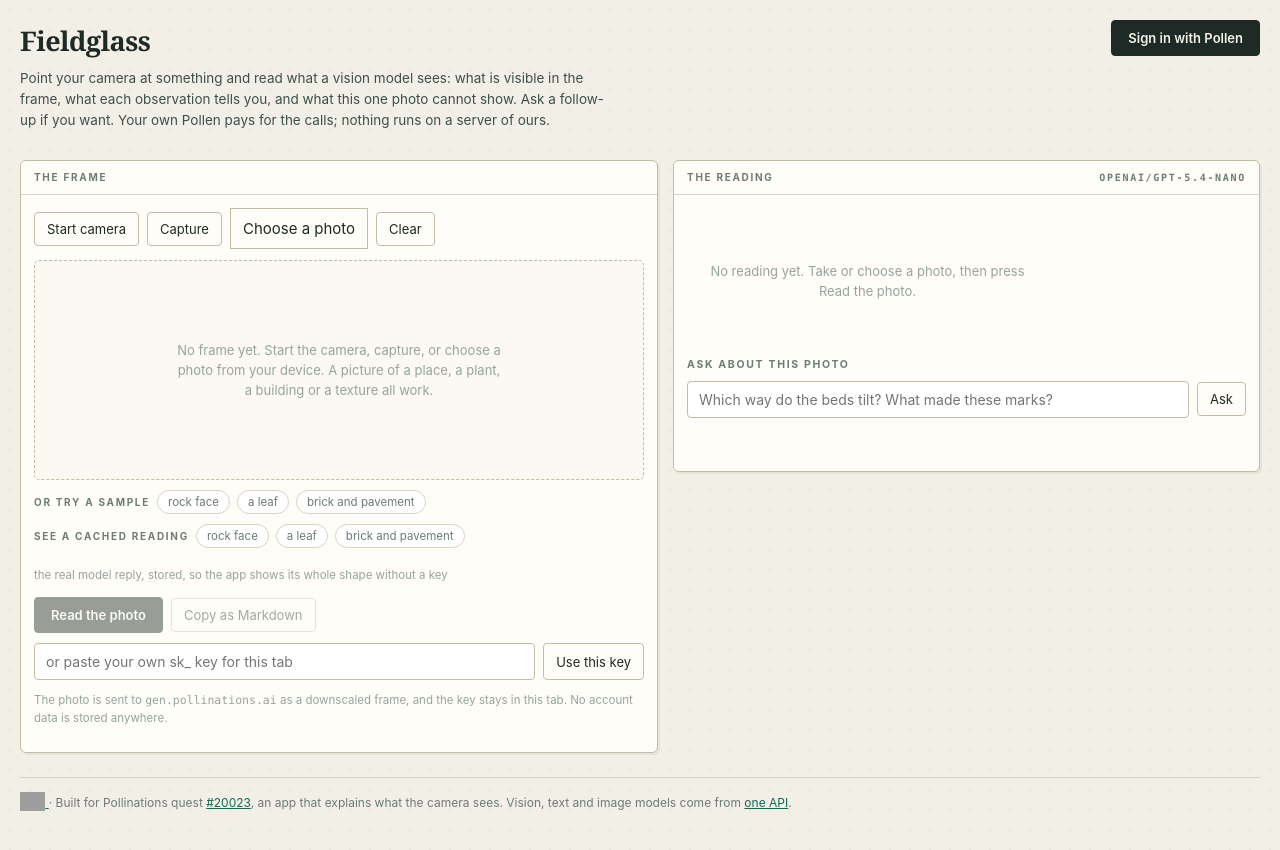
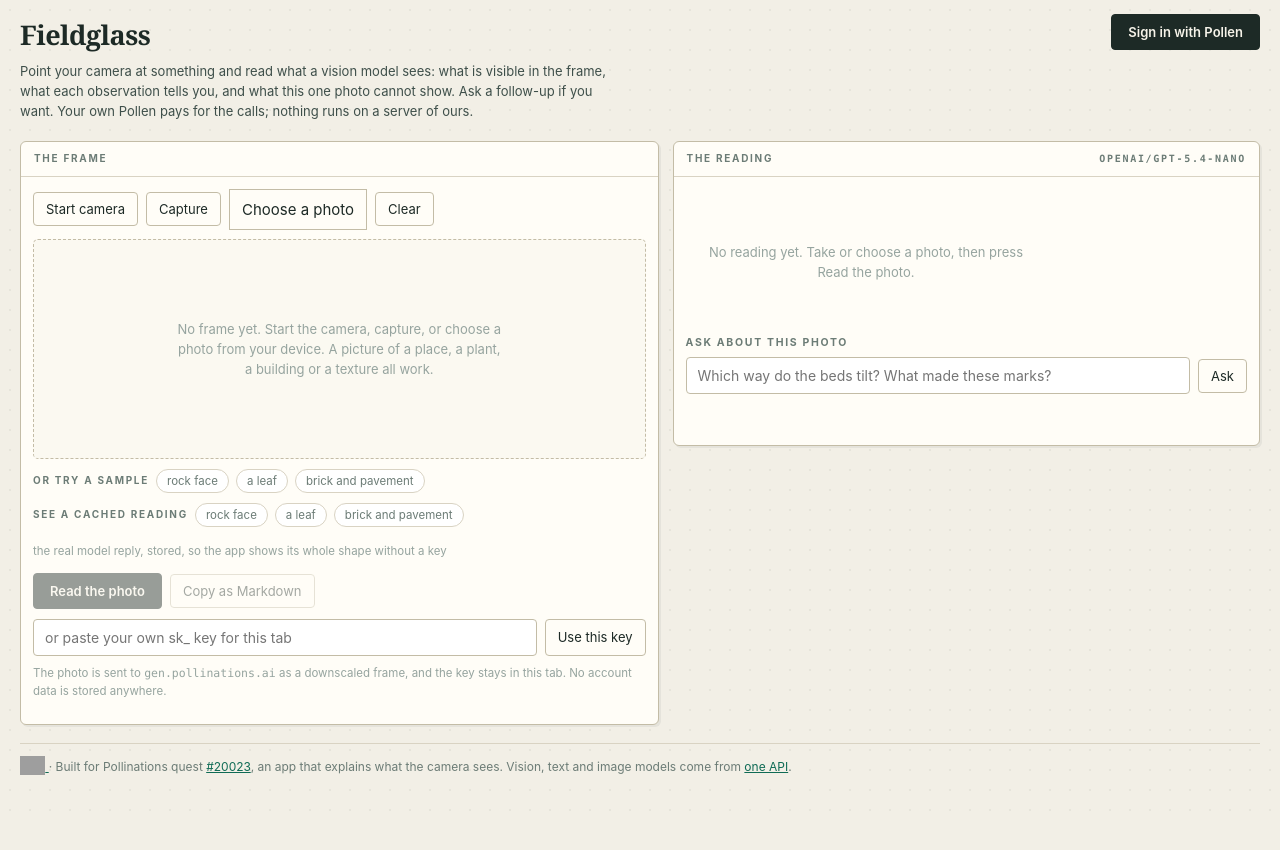
Before and after one commit to Sugamdeol/fieldglass, a plain HTML site: page index.html in a window 1280 px wide. After the commit the page ends 827 px from the top, so only its background shows below. Drawn offline with Linux system fonts and the light colour scheme; grey boxes are pictures that could not be loaded.

Commit message:
Tighten the page chrome so the whole app fits a screenshot

```diff
--- a/index.html
+++ b/index.html
@@ -25,11 +25,11 @@
   .micro{font-size:10px;letter-spacing:.17em;text-transform:uppercase;color:var(--dim);font-weight:650}
   .mono{font-family:ui-monospace,SFMono-Regular,Menlo,Consolas,monospace}
 
-  header{padding:20px 0 14px}
+  header{padding:14px 0 10px}
   .top{display:flex;justify-content:space-between;align-items:flex-start;gap:20px;flex-wrap:wrap}
   h1{font-size:27px;margin:0;letter-spacing:-.02em;font-weight:640;font-family:Georgia,"Times New Roman",serif}
   h1 em{font-style:italic;color:var(--green)}
-  .tag{color:var(--ink2);margin:6px 0 0;max-width:70ch;font-size:13.5px}
+  .tag{color:var(--ink2);margin:5px 0 0;max-width:74ch;font-size:13px}
   .authbox{display:flex;align-items:center;gap:8px;flex-wrap:wrap}
   .who{font-size:11.5px;color:var(--dim);max-width:190px;text-align:right}
   button{font-family:inherit;font-size:13px;cursor:pointer;border-radius:4px}
@@ -43,18 +43,18 @@
     border:1px solid var(--rule2);border-radius:4px;padding:9px 11px}
   input:focus{outline:2px solid var(--green-soft);border-color:var(--green)}
 
-  main{padding:2px 0 40px}
-  .deck{display:grid;grid-template-columns:minmax(0,1fr) minmax(320px,.92fr);gap:15px;margin-top:13px;align-items:start}
+  main{padding:0 0 28px}
+  .deck{display:grid;grid-template-columns:minmax(0,1fr) minmax(320px,.92fr);gap:14px;margin-top:10px;align-items:start}
   @media (max-width:1000px){.deck{grid-template-columns:1fr}}
 
   .card{background:var(--card);border:1px solid var(--rule2);border-radius:6px;box-shadow:2px 2px 0 rgba(29,42,38,.06)}
   .card-h{display:flex;justify-content:space-between;align-items:baseline;gap:12px;padding:9px 13px;border-bottom:1px solid var(--rule)}
-  .card-b{padding:13px}
+  .card-b{padding:12px}
 
   .controls{display:flex;gap:8px;flex-wrap:wrap;align-items:center}
   .keyrow{display:flex;gap:8px;flex-wrap:wrap;margin-top:10px}
   .keyrow input{flex:1;min-width:200px}
-  .stage{margin-top:11px;border:1px dashed var(--rule2);border-radius:5px;background:#fbf9f1;
+  .stage{margin-top:9px;border:1px dashed var(--rule2);border-radius:5px;background:#fbf9f1;
     min-height:220px;display:flex;align-items:center;justify-content:center;position:relative;overflow:hidden}
   .stage video,.stage img{max-width:100%;max-height:56vh;display:block;border-radius:4px}
   #shotWrap{display:none}
@@ -81,7 +81,7 @@
   .chip.cached{border-color:#b9c0d8;color:var(--blue);background:#eceff8}
 
   h3{font-size:10.5px;letter-spacing:.16em;text-transform:uppercase;color:var(--dim);
-    margin:16px 0 7px;font-weight:650}
+    margin:13px 0 6px;font-weight:650}
   .marks{margin:0}
   .marks dt{font-weight:620;font-size:13.5px;margin-top:9px}
   .marks dd{margin:2px 0 0;color:var(--ink2);font-size:13.5px}
@@ -93,11 +93,11 @@
   .raw{background:#fbf9f1;border:1px solid var(--rule);border-radius:4px;padding:10px;
     font-family:ui-monospace,Menlo,Consolas,monospace;font-size:11.5px;color:var(--dim);
     white-space:pre-wrap;max-height:240px;overflow:auto;margin:10px 0 0}
-  .status{font-size:12.5px;color:var(--dim);min-height:19px;margin-top:9px}
+  .status{font-size:12.5px;color:var(--dim);min-height:19px;margin-top:7px}
   .status.err{color:var(--rust)}
   .status.ok{color:var(--green)}
-  .fine{font-size:11.5px;color:var(--faint);margin-top:12px}
-  footer{border-top:1px solid var(--rule);margin-top:24px;padding:14px 0 34px;color:var(--dim);font-size:12px}
+  .fine{font-size:11.5px;color:var(--faint);margin-top:9px}
+  footer{border-top:1px solid var(--rule);margin-top:18px;padding:12px 0 22px;color:var(--dim);font-size:12px}
   footer img{height:19px;vertical-align:-4px}
   @media (max-width:1000px){.stage video,.stage img{max-height:44vh}}
 </style>
```
